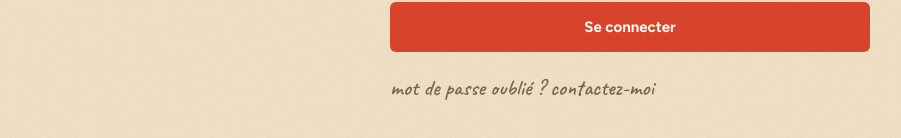
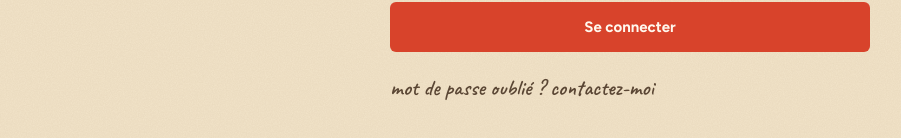
Before and after one commit to taximania78/kdo-list, a Next.js app in the folder kdoapp/: page / in a window 1280 px wide. Shown: the part 564-702 px from the top of the page, without its empty margins (10-911 px from the left). Built offline with nearby package versions, Linux system fonts and the light colour scheme; no server answers.

Commit message:
style(design): FINDING-17 — touches manuscrites plus foncées en Anniversaire
--hand passe d'on-bg-muted (#7A6752) à un brun soutenu (#5A4634) dans :root
(thème Anniversaire) ; Noël garde --foil.

Co-Authored-By: Claude Opus 5.5 (1M context) <noreply@anthropic.com>

```diff
--- a/kdoapp/src/app/globals.css
+++ b/kdoapp/src/app/globals.css
@@ -49,7 +49,7 @@
     --line: #E4D4B3;
     --error: #B8351F;
     /* Dérivés (même élément <html> que la classe de thème : les var() suivent le thème) */
-    --hand: var(--on-bg-muted);
+    --hand: #5A4634; /* brun soutenu : les touches manuscrites (Caveat, fines) restent lisibles sur le kraft */
     --wordmark: var(--primary);
     --paper-shadow: drop-shadow(0 1px 0 rgb(60 40 20 / 0.1))
       drop-shadow(0 10px 14px rgb(90 60 25 / 0.16));
```
Also changed, not shown: 1 other file (tests, documents, lock files or other folders).
